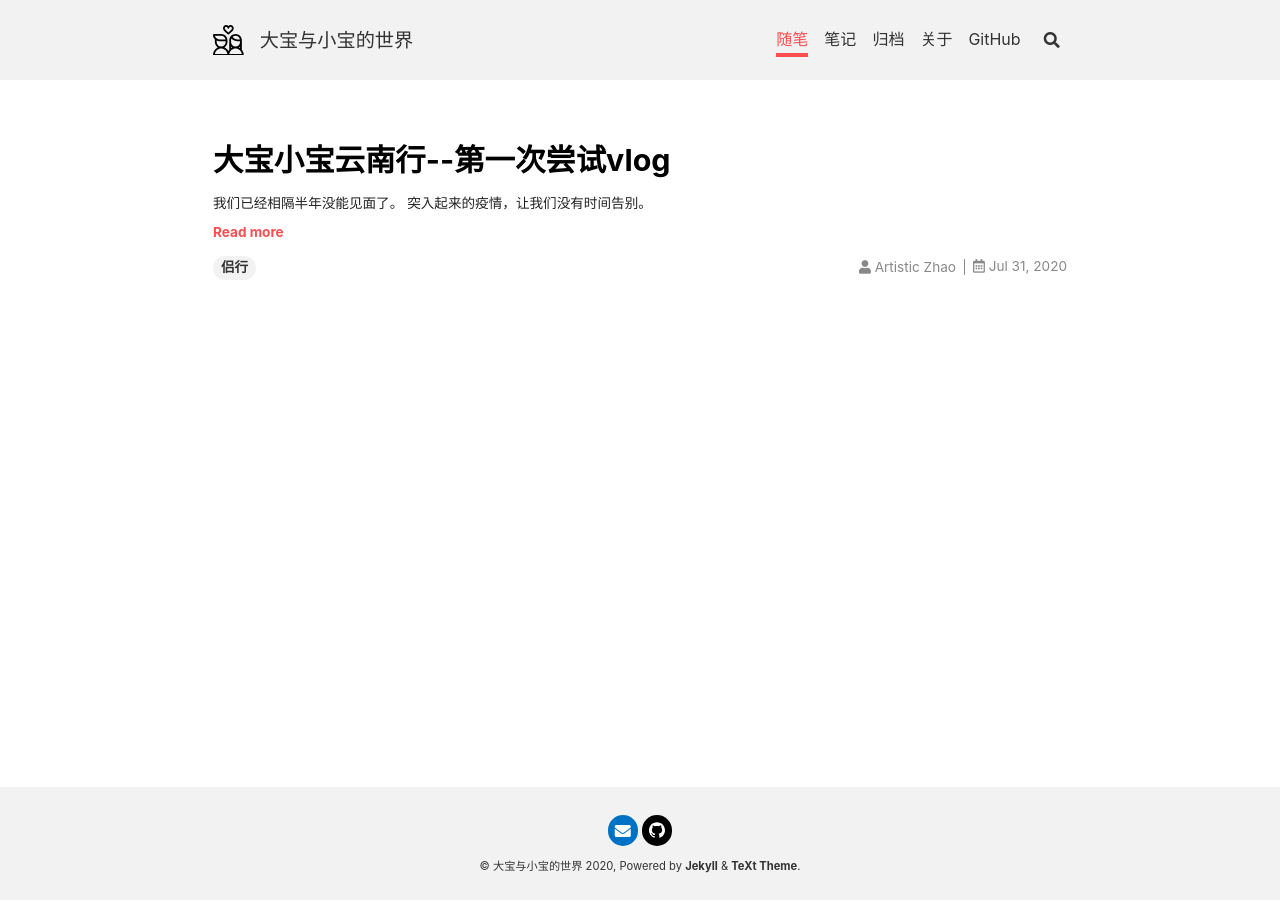
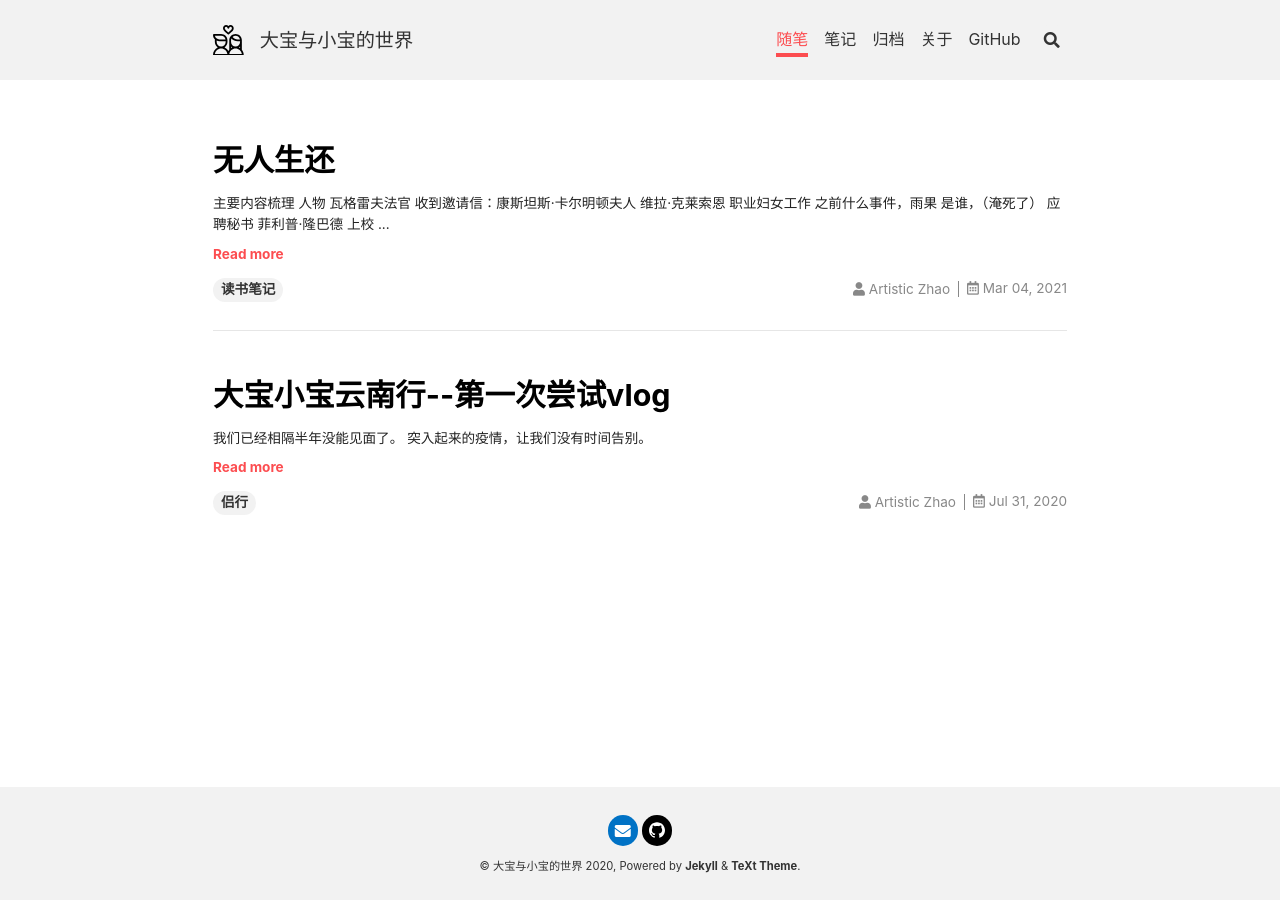
Before and after one commit to ArtisticZhao/Blognotes, a Jekyll site: the page built from index.html, in a window 1280 px wide. Built offline with Jekyll 4.4.1, drawn with Linux system fonts in a browser that asks for light colours; nearby versions of some CDN libraries; the list of posts is cut into pages by our own code; part of the change alters nothing that is shown.

Commit message:
and then there were none. add a script to upload _site.

```diff
--- a/_config.yml
+++ b/_config.yml
@@ -200,6 +200,8 @@ exclude:
   - /screenshots
   - /test
   - /vendor
+  - site.tar.gz
+  - upload.sh
 
 # collections_dir: notes
 collections:
--- /dev/null
+++ b/_posts/2021-03-04-and-then-there-were-none.md
@@ -0,0 +1,169 @@
+---
+title: 无人生还
+tags: 读书笔记
+---
+
+## 主要内容梳理
+
+- 人物
+
+  - 瓦格雷夫法官
+    - 收到邀请信：康斯坦斯·卡尔明顿夫人
+
+  - 维拉·克莱索恩
+
+    -  职业妇女工作
+
+    - 之前什么事件，雨果 是谁，（淹死了）
+
+    - 应聘秘书
+
+  - 菲利普·隆巴德
+
+    - 上校
+
+    - 客户安排
+
+  - 艾米莉·布伦特小姐
+    - 邀请：奥利佛小姐
+
+  - 麦克阿瑟将军
+
+    - 战友
+
+    - 艾米莉·布伦特是战友的侄女
+
+  - 阿姆斯特朗医生
+    - 之前发生什么事件
+
+  - 安东尼·马斯顿
+
+  - 布洛尔
+
+    - 知道10个人是谁
+
+    - 化名 戴维斯
+
+    - 警察 侦探
+
+  - 罗杰斯
+    - 男管家
+
+  - 罗杰斯太太
+
+  - 弗雷德·纳拉科特（场外人）
+    - 船夫
+
+- 控告事件
+
+  - 法官
+
+    - 爱德华·塞顿被控谋杀老夫人
+
+    - 爱德华·塞顿的辩护律师是马修斯
+
+    - **内心独白**
+      - 爱德华·塞顿确实没啥问题，但是法官“干掉了”塞顿。
+
+    - 额外
+
+      - 阿姆斯特朗 听马修斯说爱德华·塞顿无罪
+
+      - 阿姆斯特朗 认为爱德华·塞顿与法官认识
+
+  - 维拉·柯莱索恩
+
+    - 照看西里尔·汉密尔顿，游泳的时候淹死了。
+
+    - **内心独白**
+
+      - 雨果喜欢她
+
+      - 雨果没钱，但是可能从莫里斯那里得到（继承？）
+
+      - 西里尔出生，是个男孩。雨果说如果西里尔是个女孩他就能富有
+
+  - 麦克阿瑟将军
+
+    - **内心独白**
+
+      - 派 阿瑟·里奇蒙 到前线送死
+
+      - 阿瑟·里奇蒙 与 麦克阿瑟的妻子 通奸，因为妻子同时给两个人写信而暴露
+
+      - 阿米泰奇可能知道真相
+
+  - 菲利普·隆巴德
+    - 在树林迷路时，他和另外几个人带走了全部的口粮偷跑，把“东非土著”丢到树林里饿死
+
+  -  安东尼
+    - 超速撞死两个孩子
+
+  -  罗杰斯夫妇
+
+    - 老主顾布雷迪小姐突然犯病，电话中断，罗杰斯步行找来医生
+
+    - 获得了一笔遗产
+
+  - 布洛尔
+
+    - 伦敦商业银行抢劫案，布洛尔做证人，让 兰道 定罪，死在监狱中
+
+    - 布洛尔因此受到提拔
+
+  - 阿姆斯特朗医生
+    - 喝醉后手术，杀了路易莎·克里斯
+
+  - 艾米莉·布伦特
+
+    - 杀了阿特丽丝·泰勒
+
+    - 阿特丽丝·泰勒是她的用人，跳河自杀
+
+    - 艾米莉·布伦特 说 阿特丽丝·泰勒 是一个不检点的人
+
+- 死亡顺序（按顺序排列）
+
+  - 1. 安东尼
+
+    - 自杀，氰化物的酒
+
+    - 安东尼给自己的酒杯倒酒之后，喝掉后毒发身亡
+
+    - 酒水、苏打水都确认了没有毒药
+
+  - 2. 罗杰斯夫人
+
+    - 第一天晚上死亡，只吃了医生给的药
+
+    - 罗杰斯问其夫人是不是心脏病
+
+    - 罗杰斯在被医生询问其夫人十分睡眠有问题时，目光闪躲
+
+    - 现场没有发现其他的药物
+
+  - 3. 麦克阿瑟将军
+
+    - 在海边，被钝器所击打
+
+  - 4. 罗杰斯
+
+    - 被斧子砍死
+
+  - 5. 艾米莉·布伦特
+
+    - 皮下注射
+
+## 书评？感悟
+
+阿婆的书真的很难让人放手，上面记录下来的内容，原本是让我能够厘清思路，让我能够顺利“破案的”。但事实是，阿婆的书不到最后一刻，你永远猜不到结局。这本书开创了“暴风雪山庄”模式，包括《名侦探柯南》在内的之后许多作品都受到了本书的启发。而我们现在聚会长玩的“狼人杀”，以及“吃鸡”也都有这个“暴雪山庄”模式的影子。可谓是一本书开启了一个独创的模式。
+
+之前她的作品都是看的电影作品，看电影时，也能够体会到作品的扣人心弦，节奏感很强，引人入胜。而到了最后一刻，颠覆你之前全部的猜想，给你一个意想不到的结局。而我第一次看阿婆的书，也能够体会到这种紧张的氛围，最好的证据就是上面记录的死亡顺序记到第五个就截至了，剩下的真的不想停下来去记录，而是一口气把它读完。
+
+我花了短短的两天时间就把书全部读完，文字干练，没有多余的词藻，但是就是平淡的语言却能写出精彩的故事来，最后用一个巨大的反转，惊艳所有人。最后回顾了一下全文，发现文中并没有足够的线索让你提前直到结局，所以最后的反转，你永远也无法猜到。
+
+书中的每一个人都是犯了罪，但法律无法制裁他们。法官作为作为正义的化身，最后用完美犯罪的手段来“惩治”了每个人，并且根据罪孽的深重，安排了不同的死亡顺序，最后一个死亡的人深受折磨。
+
+最近我再看罗翔的刑法视频，法律往往是道德的最低底线，我们生活的这个社会，“道德”对人的约束力是最差的，那些“不善良”的人，往往对你恶语相向，我们却拿这种人没有什么办法……这种时候就需要我们内心足够强大。用我们心中的坚守和坚强来抵御这种“没有道德底线”的侵袭。
+
+每个人活在世界上都是艰难的，有的人被生活所压垮，就会变成“加害者”。虽然这种人可能最终不会有”法官“这样的人来给予惩罚，但是我坚信，为人善良，最终会有收获。
```
Also changed, not shown: 2 other files.
